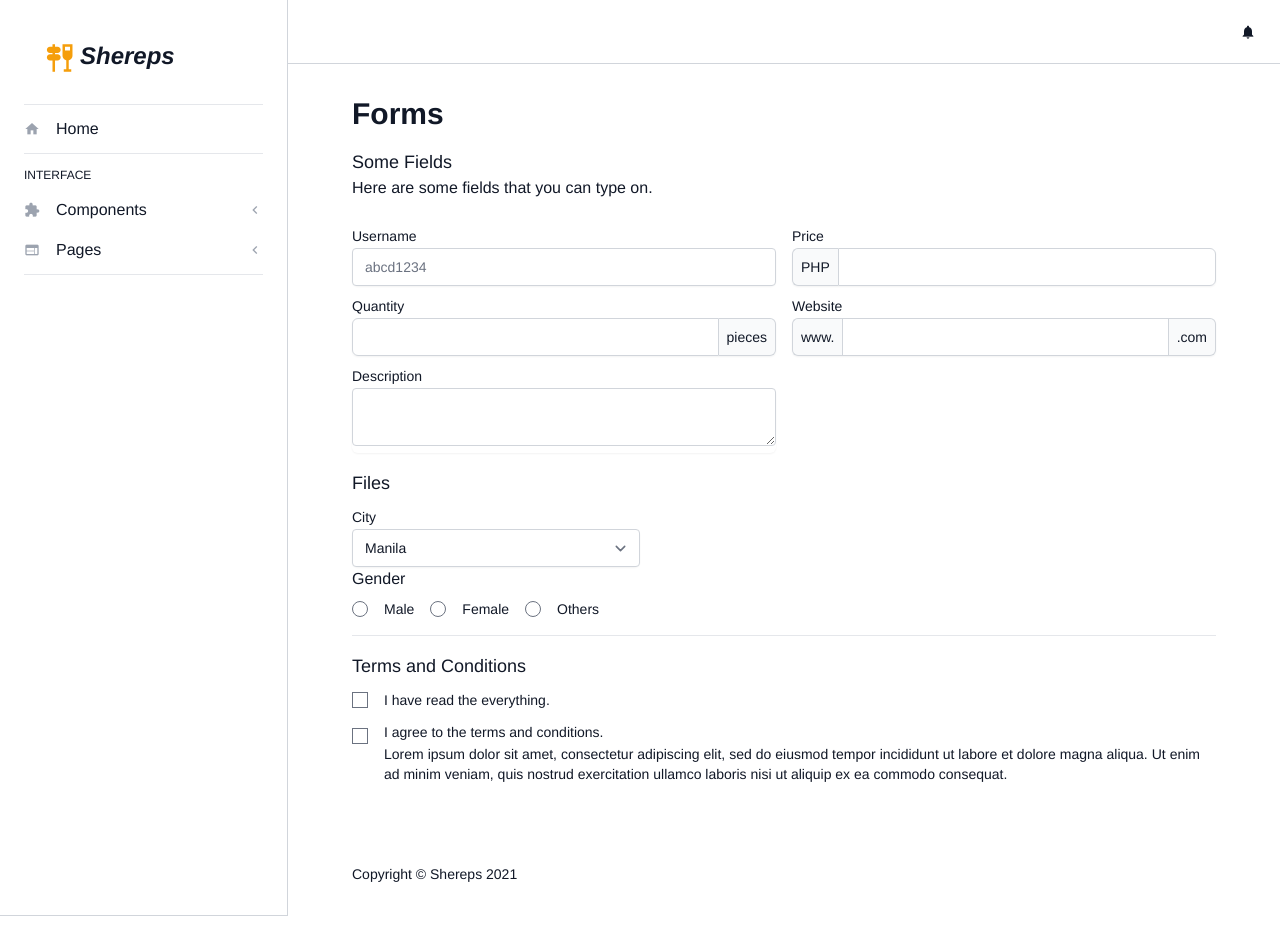
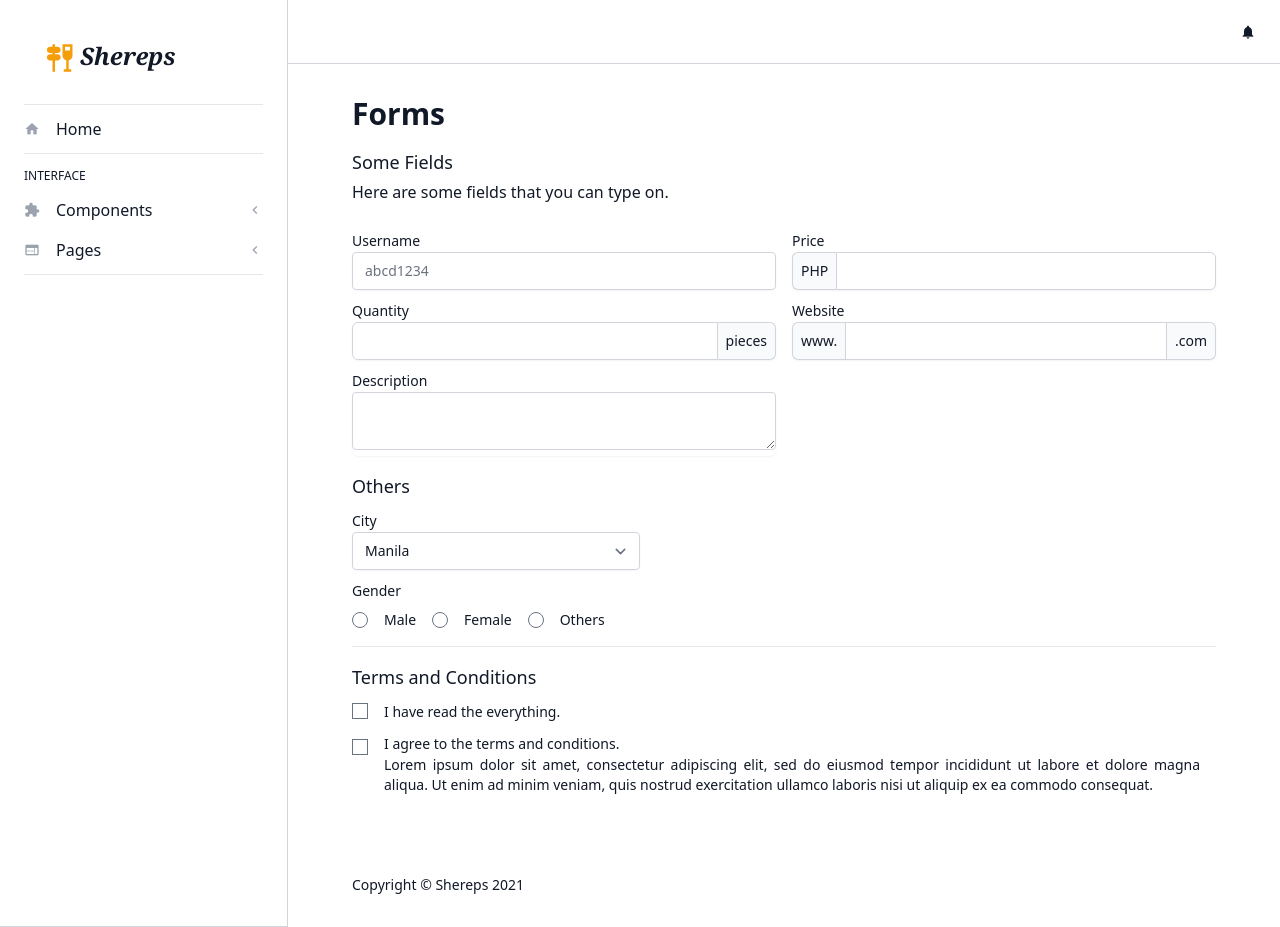
Before and after one commit to janlajara/tailwindcss-practice, a Vue app: page /#/components/forms in a window 1280 px wide. Built offline with nearby package versions, Linux system fonts and the light colour scheme.

Commit message:
formatting changes

```diff
--- a/src/components/FieldSet.vue
+++ b/src/components/FieldSet.vue
@@ -12,3 +12,15 @@ export default {
     }
 }
 </script>
+
+<style scoped>
+@layer components {
+  .input {
+    @apply mt-2;
+  }
+
+  .input-label {
+    @apply text-sm font-medium;
+  }
+}
+</style>
--- a/src/components/InputText.vue
+++ b/src/components/InputText.vue
@@ -62,7 +62,7 @@ export default {
   }
 
   .input-field {
-    @apply w-full border-gray-300 text-sm;
+    @apply flex-grow border-gray-300 text-sm;
   }
 }
 </style>
--- a/src/components/Section.vue
+++ b/src/components/Section.vue
@@ -1,7 +1,7 @@
 <template>
     <article class="my-4">
         <div v-if="$props.heading" class="my-2">
-            <h2 class="text-lg">{{$props.heading}}</h2>
+            <h2 class="text-lg mb-1">{{$props.heading}}</h2>
             <p v-if="$props.description" class="mb-4">{{$props.description}}</p>
         </div>
         <slot/>
--- a/src/views/pages/Forms.vue
+++ b/src/views/pages/Forms.vue
@@ -1,8 +1,9 @@
 <template>
     <div>
         <Page title="Forms">
-            <Section heading="Some Fields" description="Here are some fields that you can type on.">
-                <div class="grid lg:grid-cols-2 inputs">
+            <Section heading="Some Fields"
+                description="Here are some fields that you can type on.">
+                <div class="grid grid-cols-1 lg:grid-cols-2 inputs">
                     <InputText name="Username" type="text" placeholder="abcd1234"/>
                     <InputText name="Price" type="number" prefix="PHP"/>
                     <InputText name="Quantity" type="number" postfix="pieces"/>
@@ -10,7 +11,7 @@
                     <InputTextarea name="Description"/>
                 </div>
             </Section>
-            <Section heading="Files">
+            <Section heading="Others">
                 <InputSelect name="City" class="md:w-1/3"
                     :options="[
                         {label: 'Manila', value: 'MNL'},
--- a/tailwind.config.js
+++ b/tailwind.config.js
@@ -2,9 +2,6 @@ module.exports = {
   purge: ['./index.html', './src/**/*.{vue,js,ts,jsx,tsx}'],
   darkMode: false, // or 'media' or 'class'
   theme: {
-    fontFamily: {
-      'sans': ['Helvetica Neue', 'sans-serif']
-    },
     extend: {
       transitionProperty: {
         'height': 'height'
```
